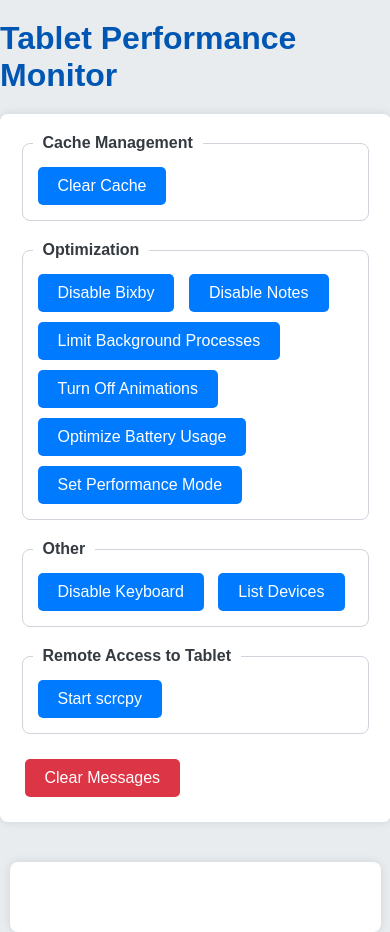
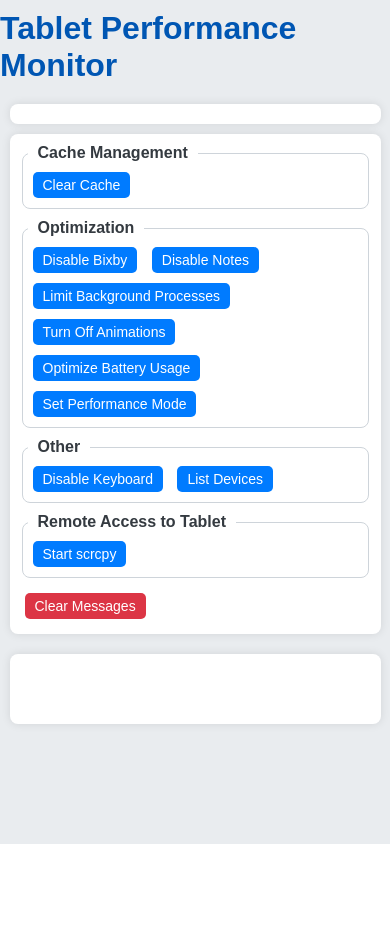
Before and after one commit to deivid-and/Tablet_Performance, a Flask app: page / in a window 390 px wide. After the commit the page ends 844 px from the top, so only its background shows below. Run offline with Flask 3, Linux system fonts and the light colour scheme; data that the repository does not hold is empty; some libraries are stand-ins or nearby versions.

Commit message:
Add performance monitoring dashboard, integrate scrcpy for remote tablet access, and improve UI/UX with responsive design and better structure.

```diff
--- a/app/routes.py
+++ b/app/routes.py
@@ -3,6 +3,7 @@ import os
 import logging
 from flask import Blueprint, render_template, jsonify, request
 from flask_socketio import emit
+import psutil
 from . import socketio
 
 logging.basicConfig(level=logging.DEBUG)
@@ -118,6 +119,42 @@ def start_scrcpy():
     result = run_script('start_scrcpy.bat')
     return jsonify(result)
 
+@main.route('/metrics')
+def get_metrics():
+    battery = psutil.sensors_battery()
+    metrics = {
+        'cpu': {
+            'usage': psutil.cpu_percent(interval=1),
+            'top_process': get_top_process('cpu_percent')
+        },
+        'memory': {
+            'total': psutil.virtual_memory().total,
+            'used': psutil.virtual_memory().used,
+            'free': psutil.virtual_memory().free,
+            'top_process': get_top_process('memory_percent')
+        },
+        'disk': {
+            'read': psutil.disk_io_counters().read_bytes,
+            'write': psutil.disk_io_counters().write_bytes,
+            'top_process': get_top_process('io_counters')
+        },
+        'network': {
+            'sent': psutil.net_io_counters().bytes_sent,
+            'recv': psutil.net_io_counters().bytes_recv,
+            'top_process': get_top_process('io_counters')
+        },
+        'battery': {
+            'percentage': battery.percent if battery else "N/A",
+            'top_process': {'name': 'N/A', 'pid': 'N/A'}
+        }
+    }
+    return jsonify(metrics)
+
+def get_top_process(metric):
+    processes = [p.info for p in psutil.process_iter(['pid', 'name', metric])]
+    top_process = max(processes, key=lambda p: p.get(metric, 0), default={'name': 'N/A', 'pid': 'N/A'})
+    return top_process
+
 @socketio.on('connect')
 def handle_connect():
     logging.debug('Client connected')
--- a/requirements.txt
+++ b/requirements.txt
@@ -1,3 +1,4 @@
 Flask
+Flask-SocketIO
 psutil
-flask-socketio
+eventlet
--- a/static/styles.css
+++ b/static/styles.css
@@ -14,25 +14,25 @@ body {
 
 h1 {
     color: #0056b3;
-    margin-top: 20px;
-    margin-bottom: 20px;
+    margin-top: 10px;
+    margin-bottom: 10px;
 }
 
 .container {
     background-color: #ffffff;
-    padding: 20px;
+    padding: 10px;
     border-radius: 8px;
     box-shadow: 0 0 10px rgba(0, 0, 0, 0.1);
     max-width: 800px;
     width: 90%;
-    margin-bottom: 20px;
+    margin-bottom: 10px;
 }
 
 fieldset {
     border: 1px solid #ced4da;
     border-radius: 8px;
-    padding: 10px;
-    margin-bottom: 20px;
+    padding: 5px;
+    margin-bottom: 10px;
 }
 
 legend {
@@ -44,11 +44,11 @@ button {
     background-color: #007bff;
     color: white;
     border: none;
-    padding: 10px 20px;
+    padding: 5px 10px;
     margin: 5px;
     border-radius: 5px;
     cursor: pointer;
-    font-size: 16px;
+    font-size: 14px;
     transition: background-color 0.3s ease;
 }
 
@@ -85,6 +85,63 @@ button#clearMessages:hover {
     border-radius: 8px;
     box-shadow: 0 0 10px rgba(0, 0, 0, 0.1);
     width: 90%;
-    margin-top: 20px;
+    margin-top: 10px;
     min-height: 50px;
 }
+
+/* Dashboard styling */
+#dashboard {
+    display: grid;
+    grid-template-columns: 1fr;
+    gap: 10px;
+    margin-top: 10px;
+    width: 90%;
+}
+
+@media (min-width: 768px) {
+    #dashboard {
+        grid-template-columns: 1fr 1fr;
+    }
+}
+
+@media (min-width: 1024px) {
+    #dashboard {
+        grid-template-columns: 1fr 1fr 1fr;
+    }
+}
+
+.card {
+    background-color: #ffffff;
+    padding: 10px;
+    border-radius: 8px;
+    box-shadow: 0 0 10px rgba(0, 0, 0, 0.1);
+}
+
+.card h2 {
+    font-size: 18px;
+    margin-bottom: 5px;
+}
+
+.card p {
+    font-size: 14px;
+    margin: 5px 0;
+}
+
+#loader {
+    display: none;
+    border: 8px solid #f3f3f3;
+    border-radius: 50%;
+    border-top: 8px solid #007bff;
+    width: 40px;
+    height: 40px;
+    animation: spin 2s linear infinite;
+    position: fixed;
+    top: 50%;
+    left: 50%;
+    transform: translate(-50%, -50%);
+}
+
+@keyframes spin {
+    0% { transform: rotate(0deg); }
+    100% { transform: rotate(360deg); }
+}
--- a/templates/index.html
+++ b/templates/index.html
@@ -6,71 +6,13 @@
     <title>Tablet Performance Monitor</title>
     <link rel="stylesheet" href="/static/styles.css">
     <script src="https://cdn.socket.io/4.0.0/socket.io.min.js"></script>
-    <script>
-        document.addEventListener("DOMContentLoaded", function() {
-            var socket = io();
-
-            socket.on('connect', function() {
-                console.log('Connected to server');
-            });
-
-            socket.on('disconnect', function() {
-                console.log('Disconnected from server');
-            });
-
-            socket.on('device_list', function(data) {
-                const outputDiv = document.getElementById('output');
-                outputDiv.innerHTML = ''; // Clear previous output
-                const message = document.createElement('p');
-                message.textContent = data.output;
-                outputDiv.appendChild(message);
-            });
-
-            function postAction(url) {
-                console.log(`Sending POST request to: ${url}`);
-                fetch(url, {
-                    method: 'POST',
-                    headers: {
-                        'Content-Type': 'application/json',
-                        'Cache-Control': 'no-cache, no-store, must-revalidate',
-                        'Pragma': 'no-cache',
-                        'Expires': '0'
-                    }
-                })
-                .then(response => response.json())
-                .then(data => {
-                    console.log('Response received:', data);
-                    const outputDiv = document.getElementById('output');
-                    const message = document.createElement('p');
-                    message.className = data.status === 'success' ? 'success' : 'error';
-                    message.textContent = data.message;
-                    outputDiv.appendChild(message);
-                })
-                .catch(error => {
-                    console.error('Error:', error);
-                    const outputDiv = document.getElementById('output');
-                    const message = document.createElement('p');
-                    message.className = 'error';
-                    message.textContent = 'An error occurred while executing the script.';
-                    outputDiv.appendChild(message);
-                });
-            }
-
-            document.querySelectorAll('button[data-action]').forEach(button => {
-                button.addEventListener('click', function() {
-                    postAction(button.getAttribute('data-action'));
-                });
-            });
-
-            document.getElementById('clearMessages').addEventListener('click', function() {
-                const outputDiv = document.getElementById('output');
-                outputDiv.innerHTML = ''; // Clear all messages
-            });
-        });
-    </script>
+    <script src="/static/app.js"></script>
 </head>
 <body>
+    <div id="loader"></div>
     <h1>Tablet Performance Monitor</h1>
+    <div id="dashboard" class="container grid grid-cols-1 md:grid-cols-2 lg:grid-cols-3 gap-4"></div>
+
     <div class="container">
         <fieldset>
             <legend>Cache Management</legend>
```
Also changed, not shown: static/app.js (+71 -14 lines).
